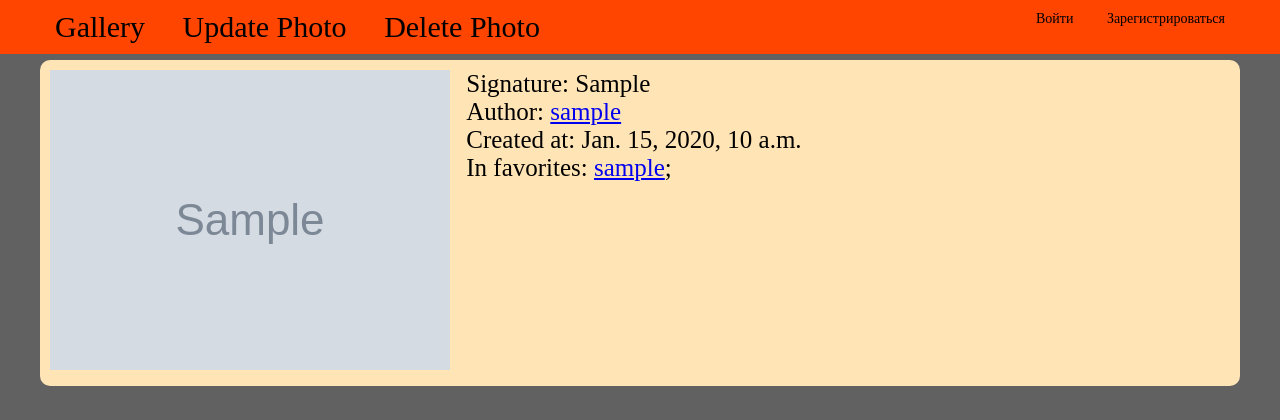
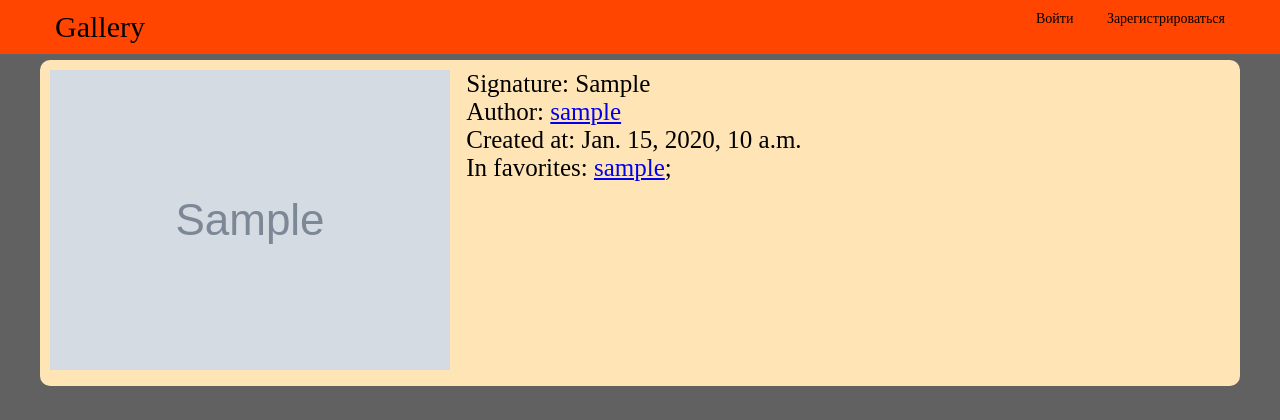
Before and after one commit to AlibekBeket/controlwork_9, a Django app: page /photo_detail/1 in a window 1280 px wide. Shown: the top 420 px of the page. Run offline with Django 4.2, Linux system fonts and the light colour scheme; tables that the repository leaves empty hold one stand-in row (values such as "Sample post"); grey boxes marked "Sample" are stand-in pictures.

Commit message:
#5 Права доступа
Во html файлах установил permission_required и объеденил имена permission_required у обновления и удаления фотографий чтоб не писать код повторго

```diff
--- a/app/accounts/templates/user_page.html
+++ b/app/accounts/templates/user_page.html
@@ -1,7 +1,9 @@
 {% extends 'base.html' %}
 {% block title %}Profile{% endblock %}
 {% block navbar %}
+{% if perms.accounts.update_user %}
 <a href="{% url 'user_update' user.pk %}">Update Profile</a>
+{% endif %}
 {% endblock %}
 {% block content %}
 <div class="user_info">
--- a/app/gallery/templates/base.html
+++ b/app/gallery/templates/base.html
@@ -15,7 +15,9 @@
             </li>
             {% if user.is_authenticated %}
             <li>
+                {% if perms.gallery.photo_add %}
                 <a href="{% url 'photo_create' %}">Add Photo</a>
+                {% endif %}
             </li>
             {% endif %}
             <li>
--- a/app/gallery/templates/photo_detail.html
+++ b/app/gallery/templates/photo_detail.html
@@ -1,8 +1,10 @@
 {% extends 'base.html' %}
 {% block title %}Photo Detail{% endblock %}
 {% block navbar %}
+{% if perms.gallery.photo_update_or_delete %}
 <a href="{% url 'photo_update' photo.pk %}">Update Photo</a>
 <a href="{% url 'photo_delete' photo.pk %}">Delete Photo</a>
+{% endif %}
 {% endblock %}
 {% block content %}
 <div class="photo">
--- a/app/gallery/views/gallery.py
+++ b/app/gallery/views/gallery.py
@@ -53,7 +53,7 @@ class PhotoUpdateView(UserPassesTestMixin, LoginRequiredMixin, UpdateView):
     form_class = PhotoForm
     model = Photo
     groups = ['moderator']
-    permission_required = 'gallery.photo_update'
+    permission_required = 'gallery.photo_update_or_delete'
 
     def get_success_url(self):
         return reverse('photo_detail', kwargs={'pk': self.object.pk})
@@ -67,7 +67,7 @@ class PhotoDeleteView(UserPassesTestMixin, LoginRequiredMixin, DeleteView):
     template_name = 'photo_delete.html'
     model = Photo
     groups = ['moderator']
-    permission_required = 'gallery.photo_delete'
+    permission_required = 'gallery.photo_update_or_delete'
 
     def get_success_url(self):
         return reverse('gallery_list')
```
